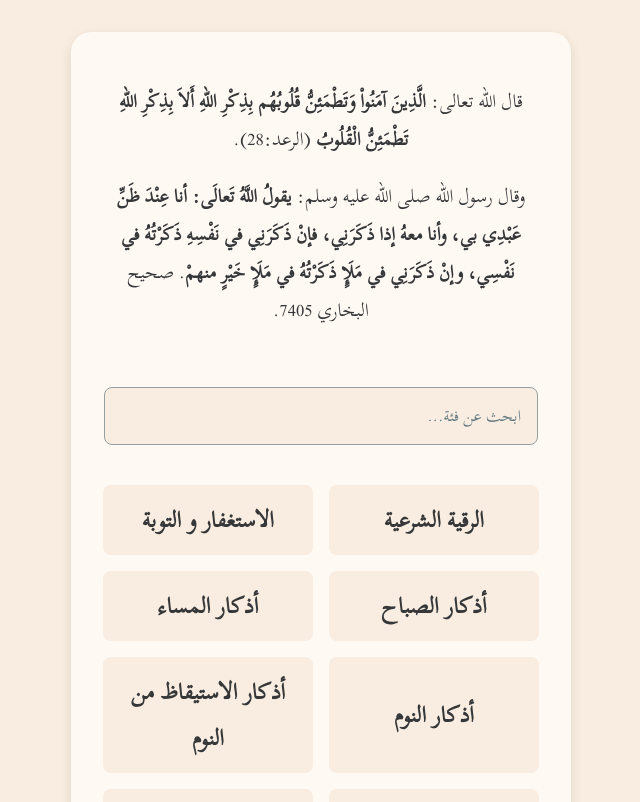
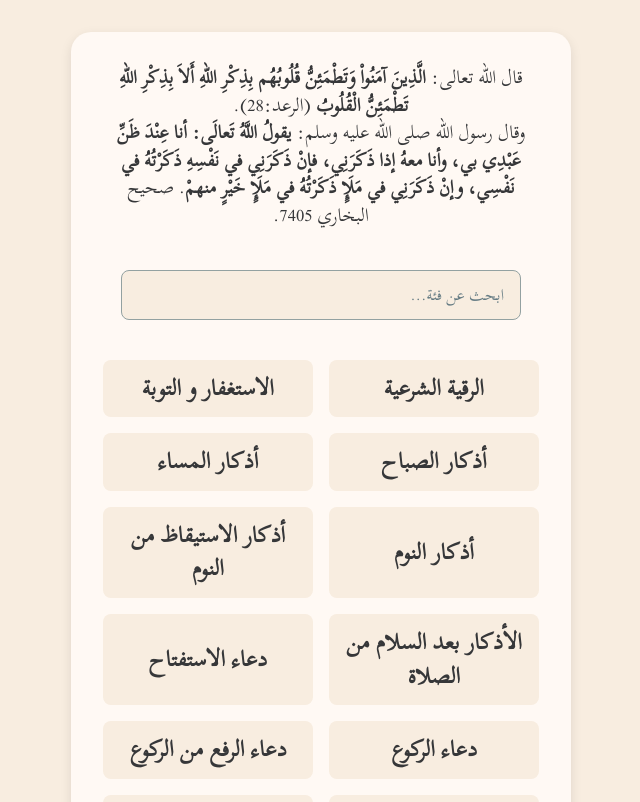
Before and after one commit to mosafa697/azkar, a React (Create React App) app: page / in a window 1280 px wide. Shown: the top 802 px of the page, without its empty margins (319-959 px from the left). Built offline with nearby package versions, Linux system fonts and the light colour scheme.

Commit message:
feat: enhance styling with Tailwind CSS integration and theme support

```diff
--- a/src/styles/index.css
+++ b/src/styles/index.css
@@ -1,3 +1,9 @@
+/* Tailwind CSS directives */
+@tailwind base;
+@tailwind components;
+@tailwind utilities;
+
+/* Font face for ScheherazadeNew */
 @font-face {
   font-family: "ScheherazadeNew";
   src: url("./fonts/ScheherazadeNew.ttf") format("truetype");
@@ -5,19 +11,92 @@
   font-style: normal;
 }
 
+/* CSS Variables for three-theme system */
+:root {
+  /* Default solarized theme colors */
+  --bg-color: #f8ede0;
+  --button-bg-color: #f8ede0;
+  --button-border-color: #93a1a1;
+  --button-hover-bg-color: #d3d3d3;
+  --card-bg-color: #fff9f4;
+  --icon-color: #00753a;
+  --icon-color-active: #ffffff;
+  --secondary-bg-color: #f8ede0;
+  --secondary-text-color: #657b83;
+  --slider-bg: #f8ede0;
+  --slider-bg-active: #00753a;
+  --text-color: #363739;
+}
+
+:root.light {
+  --bg-color: #fefefe;
+  --button-bg-color: #f9fafb;
+  --button-border-color: #e5e7eb;
+  --button-hover-bg-color: #f3f4f6;
+  --card-bg-color: #ffffff;
+  --icon-color: #575b63;
+  --icon-color-active: #ffffff;
+  --secondary-bg-color: #f9fafb;
+  --secondary-text-color: #6b7280;
+  --slider-bg: #f0f0f0;
+  --slider-bg-active: #3b82f6;
+  --text-color: #111827;
+}
+
+:root.dark {
+  --bg-color: #1e293b;
+  --button-bg-color: #475569;
+  --button-border-color: #64748b;
+  --button-hover-bg-color: #1e293b;
+  --card-bg-color: #334155;
+  --icon-color: #dcebff;
+  --icon-color-active: #ffffff;
+  --secondary-bg-color: #475569;
+  --secondary-text-color: #94a3b8;
+  --slider-bg: #64748b;
+  --slider-bg-active: #2563eb;
+  --text-color: #f8fafc;
+}
+
+:root.solarized {
+  --bg-color: #f8ede0;
+  --button-bg-color: #f8ede0;
+  --button-border-color: #93a1a1;
+  --button-hover-bg-color: #d3d3d3;
+  --card-bg-color: #fff9f4;
+  --icon-color: #00753a;
+  --icon-color-active: #ffffff;
+  --secondary-bg-color: #f8ede0;
+  --secondary-text-color: #657b83;
+  --slider-bg: #f8ede0;
+  --slider-bg-active: #00753a;
+  --text-color: #363739;
+}
+
+/* Global styles */
+@layer base {
+  html {
+    direction: rtl;
+  }
+
   body {
     margin: 0;
     padding: 0;
     font-family: "ScheherazadeNew", "Cairo", sans-serif;
     direction: rtl;
-  /* font-family: -apple-system, BlinkMacSystemFont, "Segoe UI", "Roboto", "Oxygen",
-    "Ubuntu", "Cantarell", "Fira Sans", "Droid Sans", "Helvetica Neue",
-    sans-serif; */
     -webkit-font-smoothing: antialiased;
     -moz-osx-font-smoothing: grayscale;
+    background-color: var(--bg-color);
+    color: var(--text-color);
+    transition: background-color 0.3s ease, color 0.3s ease;
   }
 
   code {
     font-family: "ScheherazadeNew", source-code-pro, Menlo, Monaco, Consolas,
       "Courier New", monospace;
   }
+
+  * {
+    box-sizing: border-box;
+  }
+}
--- a/tailwind.config.js
+++ b/tailwind.config.js
@@ -3,7 +3,110 @@ module.exports = {
   darkMode: "class",
   content: ["./src/**/*.{js,jsx,ts,tsx}"],
   theme: {
-    extend: {},
+    extend: {
+      // Theme color definitions for light/solarized/dark
+      colors: {
+        light: {
+          bg: "#fefefe",
+          "button-bg": "#f9fafb",
+          "button-border": "#e5e7eb",
+          "button-hover": "#f3f4f6",
+          card: "#ffffff",
+          icon: "#575b63",
+          "icon-active": "#ffffff",
+          "secondary-bg": "#f9fafb",
+          "secondary-text": "#6b7280",
+          "slider-bg": "#f0f0f0",
+          "slider-bg-active": "#3b82f6",
+          text: "#111827",
+        },
+        solarized: {
+          bg: "#f8ede0",
+          "button-bg": "#f8ede0",
+          "button-border": "#93a1a1",
+          "button-hover": "#d3d3d3",
+          card: "#fff9f4",
+          icon: "#00753a",
+          "icon-active": "#ffffff",
+          "secondary-bg": "#f8ede0",
+          "secondary-text": "#657b83",
+          "slider-bg": "#f8ede0",
+          "slider-bg-active": "#00753a",
+          text: "#363739",
+        },
+        dark: {
+          bg: "#1e293b",
+          "button-bg": "#475569",
+          "button-border": "#64748b",
+          "button-hover": "#1e293b",
+          card: "#334155",
+          icon: "#dcebff",
+          "icon-active": "#ffffff",
+          "secondary-bg": "#475569",
+          "secondary-text": "#94a3b8",
+          "slider-bg": "#64748b",
+          "slider-bg-active": "#2563eb",
+          text: "#f8fafc",
+        },
+      },
+      // Custom animations
+      keyframes: {
+        fadeIn: {
+          from: {
+            opacity: "0",
+            transform: "translateY(10px)",
+          },
+          to: {
+            opacity: "1",
+            transform: "translateY(0)",
+          },
+        },
+        pop: {
+          "0%": {
+            transform: "scale(1)",
+          },
+          "50%": {
+            transform: "scale(1.25)",
+          },
+          "100%": {
+            transform: "scale(1)",
+          },
+        },
+      },
+      animation: {
+        fadeIn: "fadeIn 0.3s ease",
+        pop: "pop 0.3s ease",
+      },
+      // Custom font size utilities (for dynamic font scaling)
+      fontSize: {
+        "2.3dvh": "2.3dvh",
+        "2.6dvh": "2.6dvh",
+        "2.8dvh": "2.8dvh",
+        "3dvh": "3dvh",
+      },
+      // Custom height/width utilities for dvh units
+      height: {
+        "50dvh": "50dvh",
+        "100dvh": "100dvh",
+      },
+      minHeight: {
+        "50dvh": "50dvh",
+        "100dvh": "100dvh",
+      },
+      width: {
+        "20dvh": "20dvh",
+        fill: "-webkit-fill-available",
+      },
+      // Padding for dvh units
+      padding: {
+        "2dvh": "2dvh",
+        "3dvh": "3dvh",
+      },
+      // Content padding for dvh units
+      maxHeight: {
+        "100dvh": "100dvh",
+      },
+    },
   },
   plugins: [],
 };
```
Also changed, not shown: 1 other file (tests, documents, lock files or other folders). Lines whose indentation alone changed are shown as unchanged.
